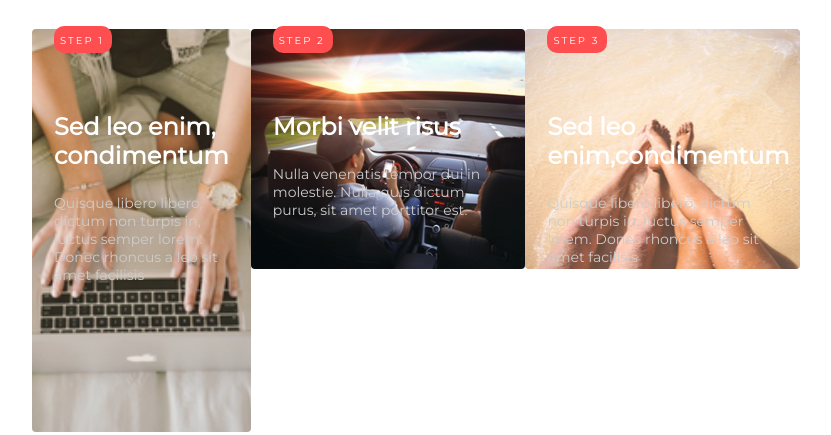
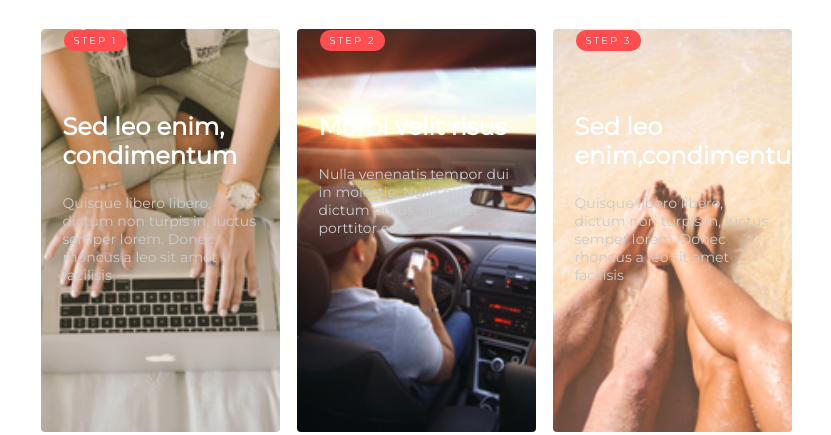
Before and after one commit to AlexLitt/Dreamshare, a website: page app/index.html in a window 1280 px wide. Shown: the part 642-1077 px from the top of the page, without its empty margins (224-1055 px from the left). Drawn offline with Linux system fonts and the light colour scheme.

Commit message:
tablet version 2.0

```diff
--- a/app/sass/main.scss
+++ b/app/sass/main.scss
@@ -47,9 +47,7 @@ body {
   }
 }
 
-.step__block,
-.step__block--first,
-.step__block--third{
+.step__block--first {
   width: 300px;
   height: 240px;
   margin: 0 auto;
@@ -99,6 +97,7 @@ body {
     background-position: center;
   }
 }
+
 
 .step__link {
   color: #ffffff;
@@ -153,46 +152,6 @@ body {
   @media(min-width: $tablet) {
     width: 300px;
   }
-}
-
-.step__block--second {
-  width: 300px;
-  height: 240px;
-  margin: 0 auto;
-  background-image: url(../img/step2.png),linear-gradient(to top, rgba(0, 0, 0, 0.6) 0%, rgba(0, 0, 0, 0) 100%);
-  background-repeat:no-repeat;
-  background-size: cover;
-  background-color: #ff8523;
-  border-radius: 4px;
-  margin-top: 10px;
-}
-
-.step__block--third {
-   width: 300px;
-  height: 240px;
-  margin: 0 auto;
-  background-image: url(../img/step3.png),linear-gradient(to top, rgba(0, 0, 0, 0.6) 0%, rgba(0, 0, 0, 0) 100%);
-  background-repeat:no-repeat;
-  background-size: cover;
-  background-color: #ff8523;
-  border-radius: 4px;
-  margin-top: 10px;
-}
-
-.step__link {
-  color: #ffffff;
-  font-size: 10px;
-  font-weight: 400;
-  text-transform: uppercase;
-  letter-spacing: 2px;
-  text-decoration: none;
-  border-radius: 10px;
-  background-color: #ff4e50;
-  padding-left: 6px;
-  padding-top: 8px;
-  padding-right: 8px;
-  padding-bottom: 6px;
-  margin-left: 22px;
 }
 
 .partner__img {
```
Also changed, not shown: app/css/main.css.
